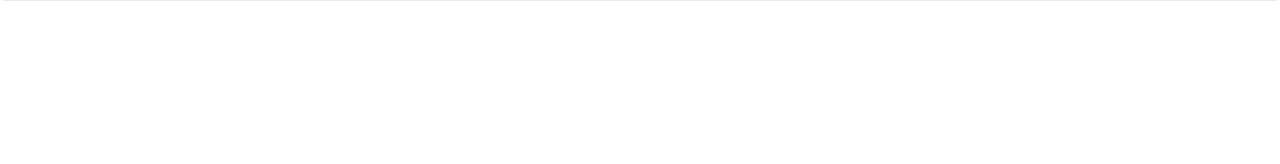
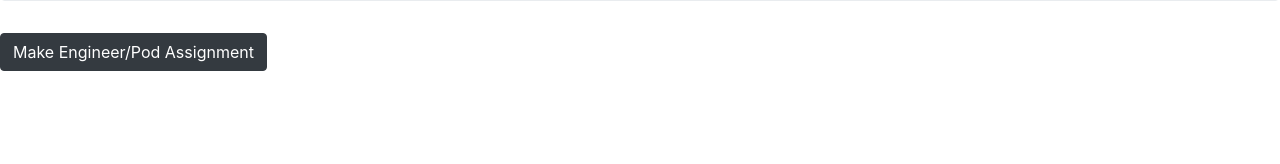
Before and after one commit to davidchunholee/Project-Oregon, a Flask app: page /engineer_pods.html in a window 1280 px wide. Shown: the part 325-489 px from the top of the page. Run offline with Flask 2, Linux system fonts and the light colour scheme; data that the repository does not hold is empty; some libraries are stand-ins or nearby versions.

Commit message:
Update engineer_pods.html

```diff
--- a/templates/engineer_pods.html
+++ b/templates/engineer_pods.html
@@ -53,6 +53,29 @@
 			</tbody>
 		</table>
 	</div>
+	<div>
+		<p>
+			<button class="btn btn-primary btn-dark" type="button" data-toggle="collapse" data-target="#addEngineerPod" aria-expanded="false" aria-controls="addEngineerPod">Make Engineer/Pod Assignment</button>
+		  <div class="collapse" id="addEngineerPod">
+			<div class="card card-body">
+				<form id="addEngineerPod" action="/engineer_pods.html" method="POST" style="display: inline">
+
+						<div class="form-row">
+							<div class="col-md-6 mb-3">
+								<label for="validationDefault05">Engineer ID</label> <input class="form-control" id="validationDefault05" required="true" type="text" name="engineerID">
+							</div>
+							<div class="col-md-6 mb-3">
+								<label for="validationDefault06">Pod ID</label> <input class="form-control" id="validationDefault06" required="true" type="text" name="podID">
+							</div>
+						</div>
+						<div class="form-group">
+							<div class="form-check"> </div>
+							<input type="submit" class ="btn btn-primary btn-dark" value="Submit Engineer/Pod Assignment">
+						</div>
+					</form>
+
+			</div>
+		  </div>
 
 	<script src="https://code.jquery.com/jquery-3.5.1.slim.min.js">
 	</script>
```
